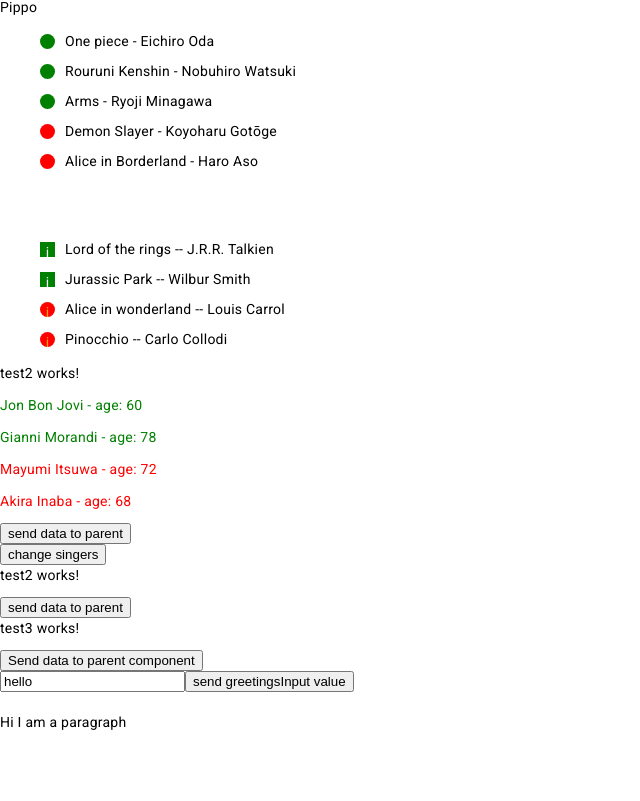
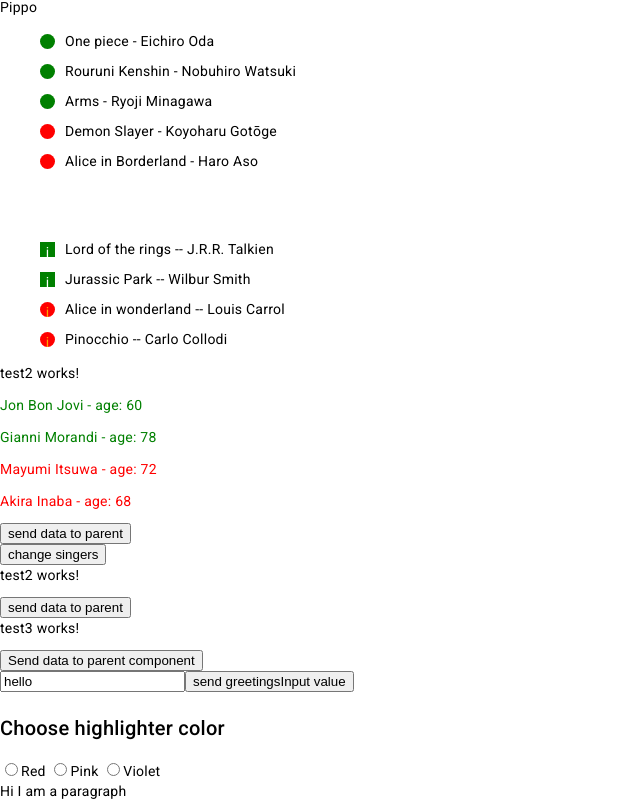
Before and after one commit to danielegeekn1/angular-practice-tests, an Angular app: page / in a window 1280 px wide. Shown: the part 1916-2717 px from the top of the page, without its empty margins (0-640 px from the left). Before the commit the page ends 2648 px from the top, so only its background shows below. Built offline with nearby package versions, Linux system fonts and the light colour scheme.

Commit message:
changed the value of our inputs through our directive

```diff
--- a/src/app/app.component.html
+++ b/src/app/app.component.html
@@ -14,5 +14,23 @@
 <button (click)="onClickPlus()">send greetingsInput value</button>
 <br />
 <br />
-<!--applying highlight directive -->
+<!--applying highlight directive  we created-->
+<h2>Choose highlighter color</h2>
+<div>
+  <input
+    type="radio"
+    name="highlighterColor"
+    (click)="changeHiglighterColor('red')"
+  />Red
+  <input
+    type="radio"
+    name="highlighterColor"
+    (click)="changeHiglighterColor('Pink')"
+  />Pink
+  <input
+    type="radio"
+    name="highlighterColor"
+    (click)="changeHiglighterColor('Violet')"
+  />Violet
+</div>
 <p [appHighlight]="color">Hi I am a paragraph</p>
--- a/src/app/app.component.ts
+++ b/src/app/app.component.ts
@@ -86,4 +86,7 @@ export class AppComponent implements OnInit, AfterViewInit {
   onClickPlus() {
     console.log(this.inputValue.nativeElement.value);
   }
+  changeHiglighterColor(color: string) {
+    this.color = color;
+  }
 }
```
